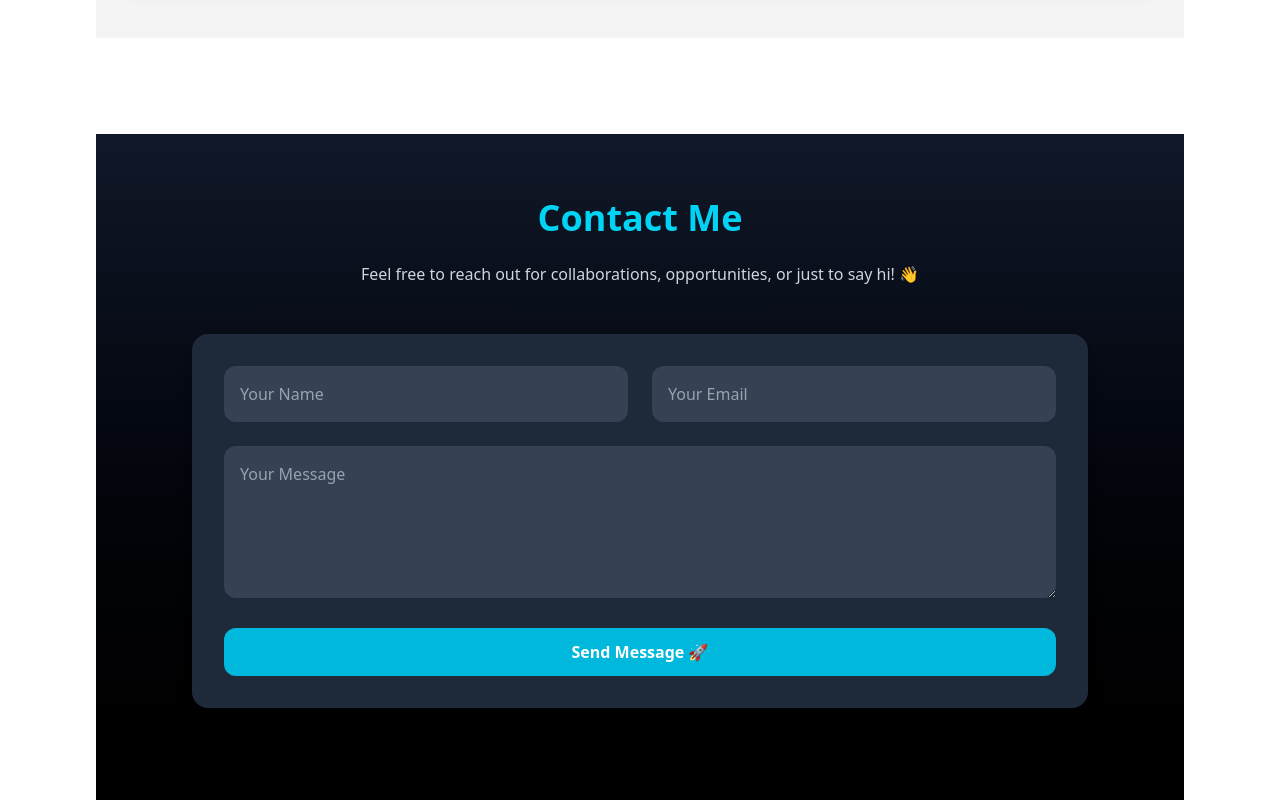
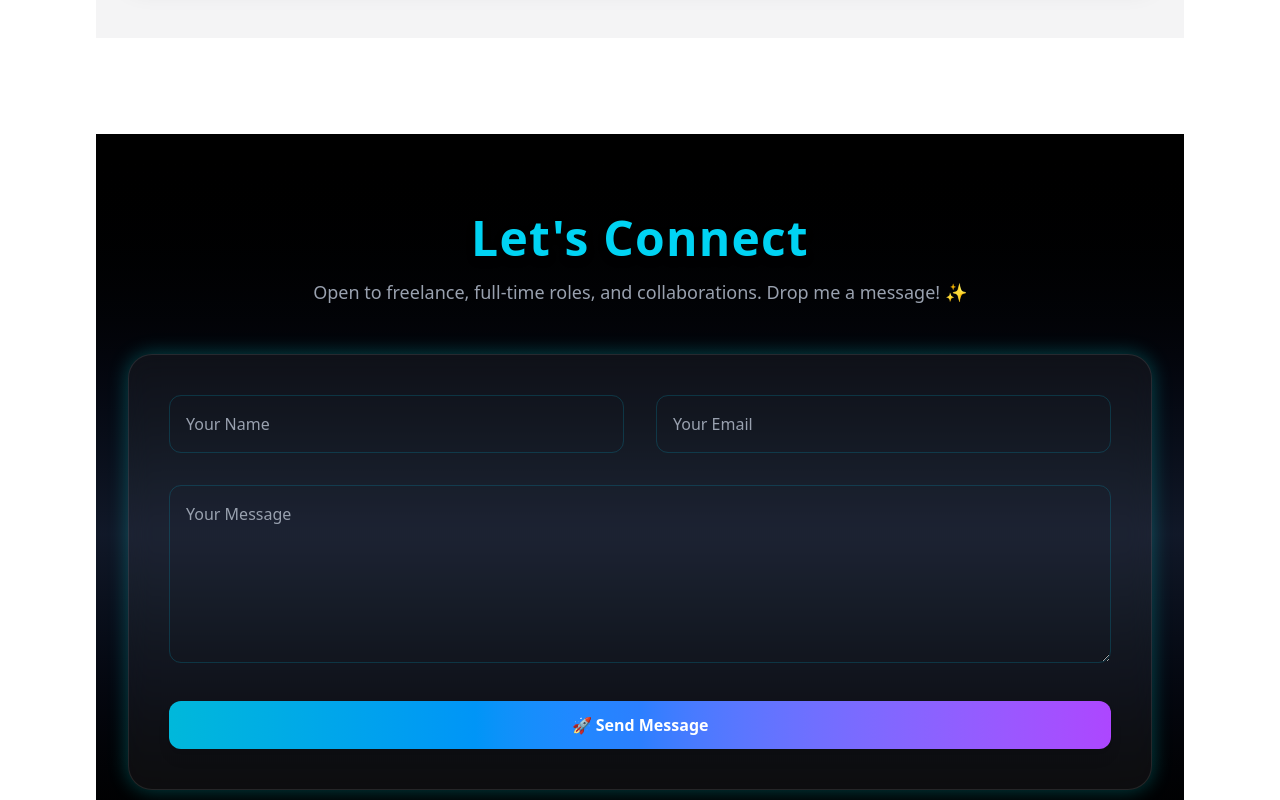
Before and after one commit to abhishek5703/portfolio, a React (Vite) app: page / in a window 1280 px wide. Shown: the part 3060-3860 px from the top of the page. Built offline with nearby package versions, Linux system fonts and the light colour scheme.

Commit message:
update contact section

```diff
--- a/src/pages/Contact.jsx
+++ b/src/pages/Contact.jsx
@@ -1,49 +1,54 @@
-import React from 'react';
+import React from "react";
 
 const Contact = () => {
   return (
-    <div id="contact" className="min-h-screen bg-gradient-to-b from-gray-900 to-black text-white py-16 px-6">
-      <div className="max-w-4xl mx-auto">
-        <h2 className="text-4xl font-bold mb-6 text-center text-cyan-400">
-          Contact Me
+    <div
+      id="contact"
+      className="min-h-screen bg-gradient-to-b from-black via-gray-900 to-black text-white py-20 px-6"
+    >
+      <div className="max-w-5xl mx-auto">
+        <h2 className="text-5xl font-extrabold text-center text-cyan-400 drop-shadow-lg tracking-wide mb-4">
+          Let's Connect
         </h2>
-        <p className="text-center mb-12 text-gray-300">
-          Feel free to reach out for collaborations, opportunities, or just to say hi! 👋
+        <p className="text-center mb-12 text-gray-400 text-lg font-light">
+          Open to freelance, full-time roles, and collaborations. Drop me a message! ✨
         </p>
 
         <form
-          action="https://formspree.io/f/your_form_id" // replace with your Formspree ID
+          action="https://formspree.io/f/your_form_id" // ← replace this
           method="POST"
-          className="bg-gray-800 rounded-2xl p-8 shadow-lg"
+          className="backdrop-blur-md bg-white/5 border border-white/10 rounded-3xl p-10 shadow-[0_0_20px_#0ff4] transition duration-300"
         >
-          <div className="grid grid-cols-1 md:grid-cols-2 gap-6">
+          <div className="grid grid-cols-1 md:grid-cols-2 gap-8">
             <input
               type="text"
               name="name"
               placeholder="Your Name"
               required
-              className="p-4 rounded-xl bg-gray-700 text-white placeholder-gray-400 outline-none focus:ring-2 focus:ring-cyan-500"
+              className="bg-transparent border border-cyan-500/20 rounded-xl p-4 text-white placeholder-gray-400 focus:outline-none focus:ring-2 focus:ring-cyan-500/80 transition-all"
             />
             <input
               type="email"
               name="email"
               placeholder="Your Email"
               required
-              className="p-4 rounded-xl bg-gray-700 text-white placeholder-gray-400 outline-none focus:ring-2 focus:ring-cyan-500"
+              className="bg-transparent border border-cyan-500/20 rounded-xl p-4 text-white placeholder-gray-400 focus:outline-none focus:ring-2 focus:ring-cyan-500/80 transition-all"
             />
           </div>
+
           <textarea
             name="message"
             placeholder="Your Message"
-            rows="5"
+            rows="6"
             required
-            className="w-full mt-6 p-4 rounded-xl bg-gray-700 text-white placeholder-gray-400 outline-none focus:ring-2 focus:ring-cyan-500"
+            className="w-full mt-8 bg-transparent border border-cyan-500/20 rounded-xl p-4 text-white placeholder-gray-400 focus:outline-none focus:ring-2 focus:ring-cyan-500/80 transition-all"
           ></textarea>
+
           <button
             type="submit"
-            className="mt-6 w-full bg-cyan-500 hover:bg-cyan-600 text-white font-semibold py-3 px-6 rounded-xl transition duration-300"
+            className="w-full mt-8 bg-gradient-to-r from-cyan-500 via-blue-500 to-purple-500 hover:from-cyan-400 hover:to-pink-500 text-white font-semibold py-3 px-6 rounded-xl shadow-lg transition-all duration-300 transform hover:scale-105"
           >
-            Send Message 🚀
+            🚀 Send Message
           </button>
         </form>
       </div>
```
